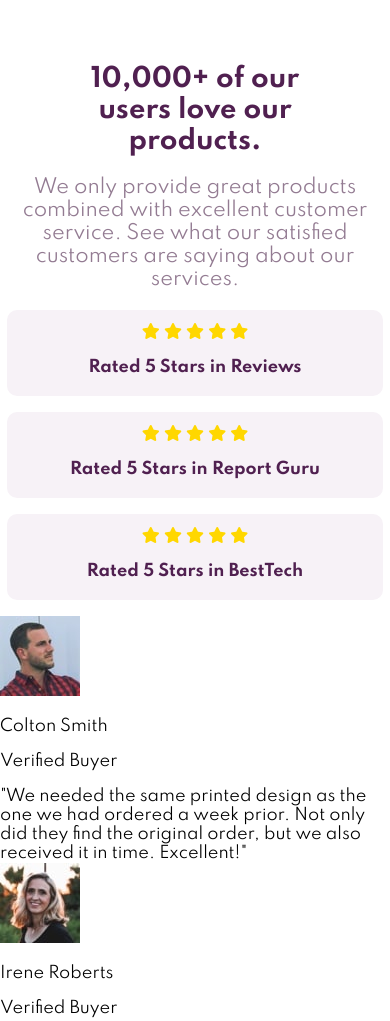
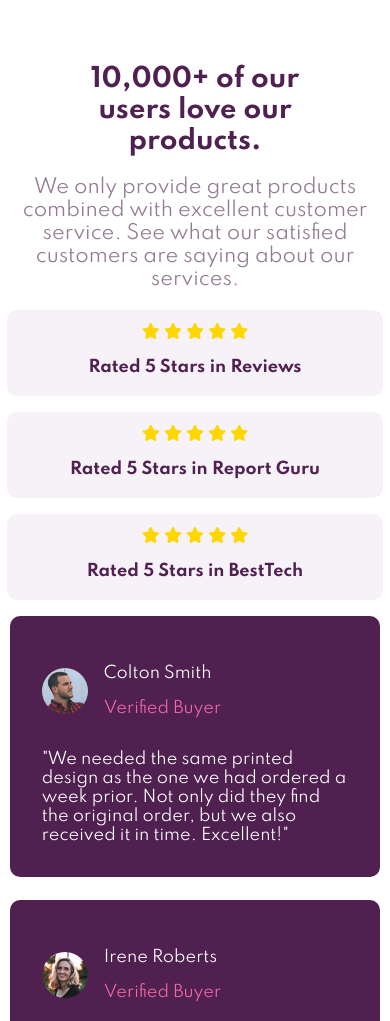
Before and after one commit to Afshar07/social-proof-section-master, a plain HTML site: page index.html in a window 390 px wide. Shown: the top 1021 px of the page. Drawn offline with Linux system fonts and the light colour scheme.

Commit message:
add style to user comments and pics

```diff
--- a/style.css
+++ b/style.css
@@ -56,4 +56,35 @@ body{
         color: gold;
         text-align: center;
     }
+    .comments{
+        background-color:  rgb(80, 32, 80);
+        width: 95%;
+        height: auto;
+        border-radius: 10px;
+        margin-bottom: 1.4rem;
+    }
+    .details{
+        padding: 2rem 2rem 1rem 2rem;
+        display: flex;
+        /* justify-content: space-between; */
+        align-items: center;
+    }
+    .profpic{
+        border-radius: 50%;
+        width: 15%;
+        height: 15%;
+    }
+    .name{
+        color: white;
+    }
+    .status{
+        color: rgb(238, 104, 164);
+    }
+    .cgroup{
+        margin-left: 1rem;
+    }
+    .usercomment{
+        color: white;
+        margin: 0 2rem 2rem 2rem;
+    }
 }
```
